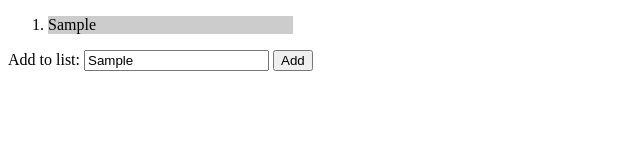
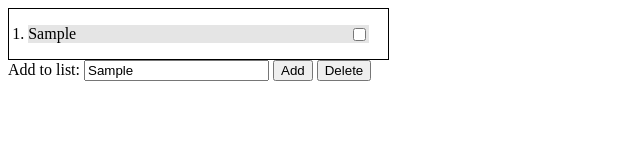
Before and after one commit to zmrram/JS-SimpleToDoList, a plain HTML site: page index.html in a window 1280 px wide. Both pictures are taken after typing "Sample" into the empty fields and a click on the input "Add". Shown: the whole page, without its empty margins (0-640 px from the left). Drawn offline with Linux system fonts and the light colour scheme.

Commit message:
add checkbox and delete task function, however if the 2 task next to each other are selected then only 1 will get delete

```diff
--- a/css/style.css
+++ b/css/style.css
@@ -1,11 +1,27 @@
-.listcontainer {
-	max-width: 20%;
+.list-container {
+	max-width: 30%;
+	border: 1px solid;
+}
+
+#thelist {
+	padding-left: 1.2em;
+	margin-right: 1.2em;
 }
 
 #thelist li {
-	background-color: rgba(0,0,0,0.2);
+	background-color: rgba(0,0,0,0.1);
 	margin-top: 0.5em;
 	margin-bottom: 0.5em;
-	width: 20%;
-	max-width: 20%;
+
+	width: 100%;
+	max-width: 100%;
+	word-wrap: break-word;
 }
+
+#thelist input{
+	float:right;
+}
+
+#thelist :nth-child(2n) {
+	background-color: rgba(0,0,0,0.2);
+}
--- a/index.html
+++ b/index.html
@@ -12,6 +12,7 @@
 <form id = 'insertList'>
 	<label>Add to list: </label><input type="text" name="userInput" placeholder="What to do next...">
 	<input type="submit" value="Add" name="addButton">
+	<button id = 'deleteButton'>Delete</button>
 </form>
 <script src = "js/todo.js" type="text/javascript"></script>
 </body>
--- a/js/todo.js
+++ b/js/todo.js
@@ -3,12 +3,30 @@
 var todoList = [];
 
 function insertItem(value) {
+	todoList.push(value);
 	var theList = document.getElementById('thelist');
-	thelist.innerHTML += "<li>" + value + "</li>";
+	var list = document.createElement("li");
+	var check = document.createElement("INPUT");
+	check.type = "checkbox";
+	check.name = 'checkeditem';
+	list.innerHTML =  value ;
+	thelist.appendChild(list);
+	list.appendChild(check);
+	console.log(todoList.length);
+}
+
+function deleteCheckedItem(){
+	var listArr = document.getElementById('thelist').children;
+	for (var i = 0; i < listArr.length; i++){
+		if (listArr[i].children[0].checked){
+			listArr[i].remove();
+		}
+	}
 }
 
 function listener() {
 	var insert = document.getElementById('insertList').elements['addButton'];
+	var itemClear = document.getElementById('deleteButton');
 	insert.onclick = function (e){
 		e.preventDefault();
 		var todo_item = document.getElementById('insertList').elements['userInput'].value;
@@ -16,6 +34,10 @@ function listener() {
 			insertItem(todo_item);
 		}
 	};
+	itemClear.onclick = function (e) {
+		e.preventDefault();
+		deleteCheckedItem();
+	};
 }
 
 listener();
```
